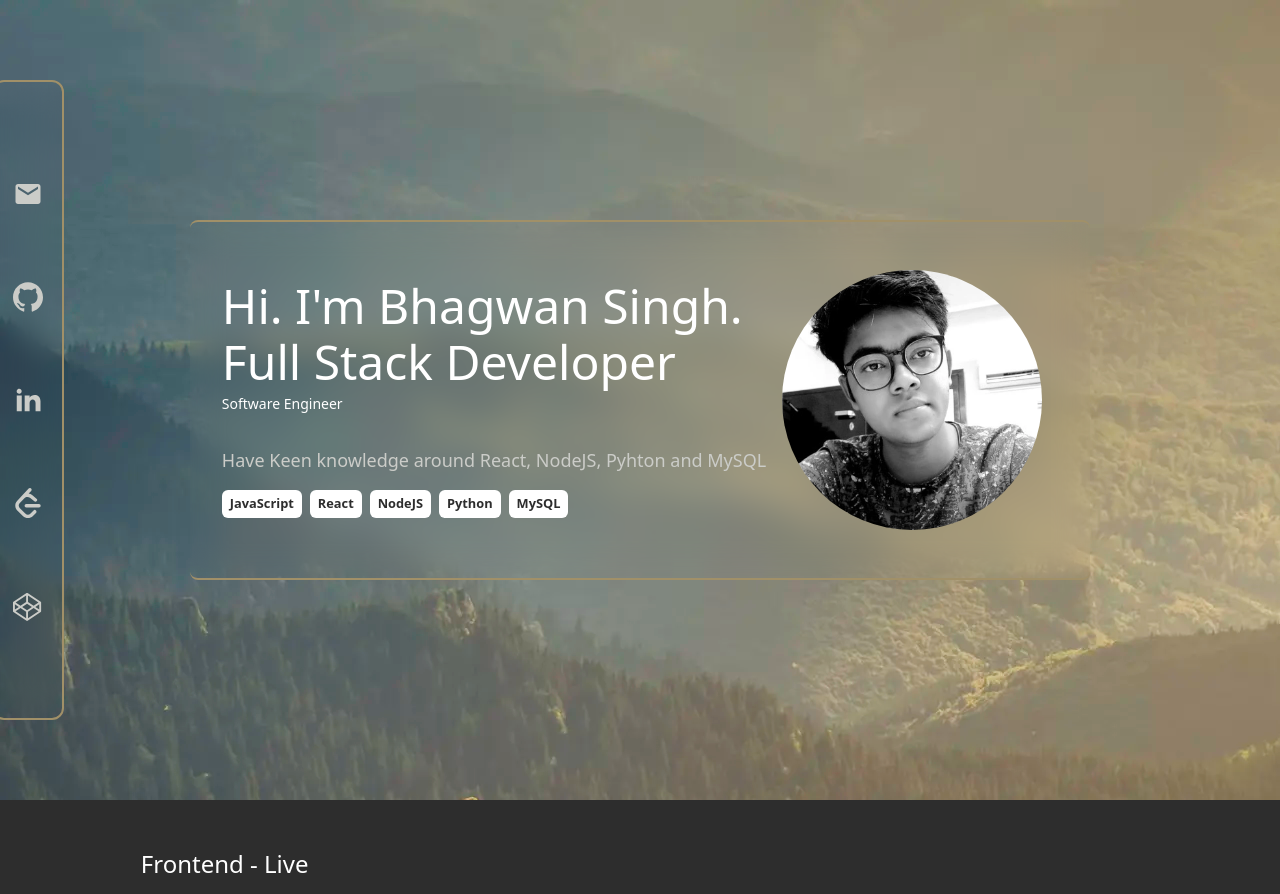
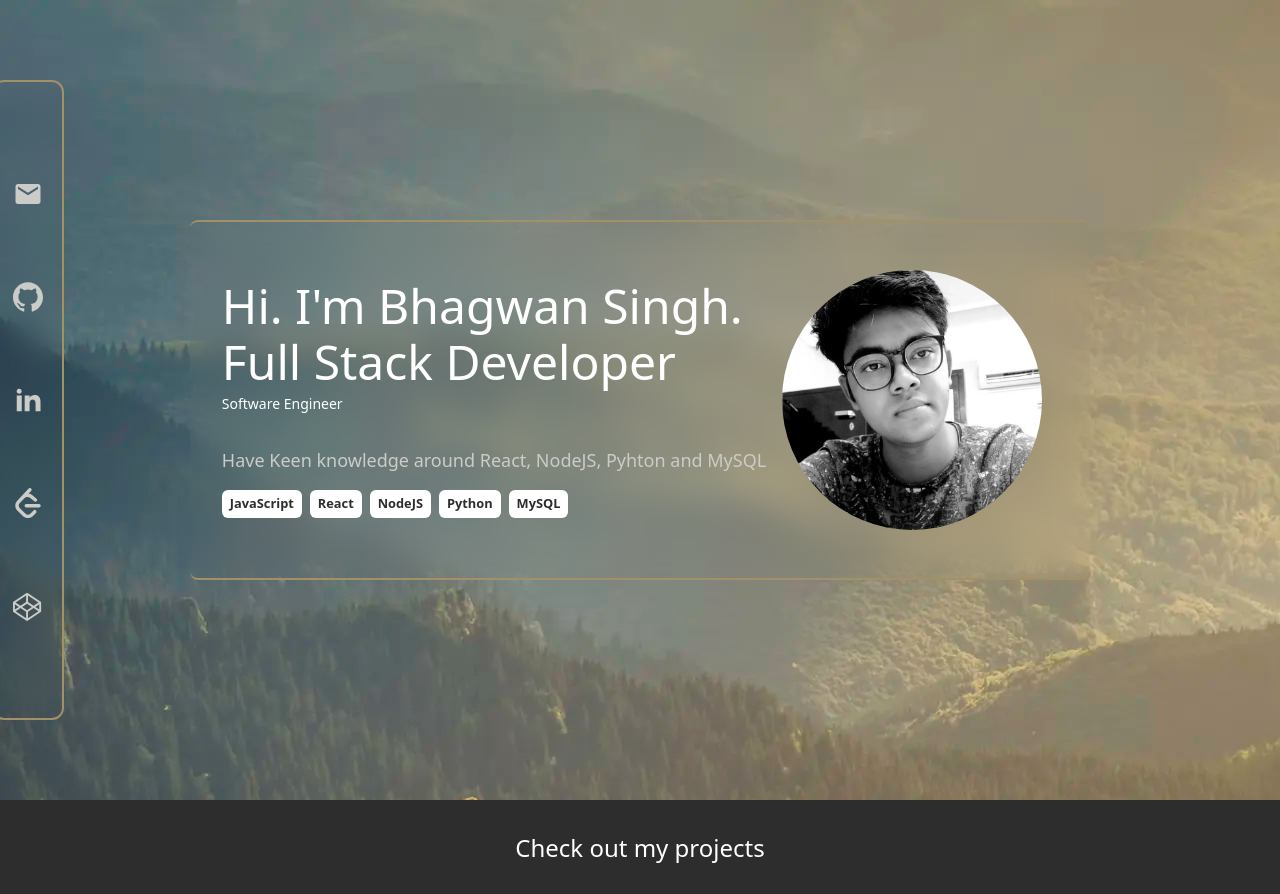
Before and after one commit to RohitSignIn/MyPortfolioRepo, a React (Vite) app: page / in a window 1280 px wide. Shown: the top 894 px of the page. Built offline with nearby package versions, Linux system fonts and the light colour scheme.

Commit message:
Added check out project line

```diff
--- a/src/App.tsx
+++ b/src/App.tsx
@@ -23,6 +23,7 @@ export default function App() {
 
       {/* Project Section STARTS */}
       <section className='flex flex-col gap-4 items-center w-full min-h-[100vh] px-4 py-8 bg-background2 text-textColor1'>
+        <p className='text-2xl'>Check out my projects</p>
         <ProjectContainer title='Frontend - Live' projectsData={liveProjects} />
         <ProjectContainer
           title='Backend - Github'
```
